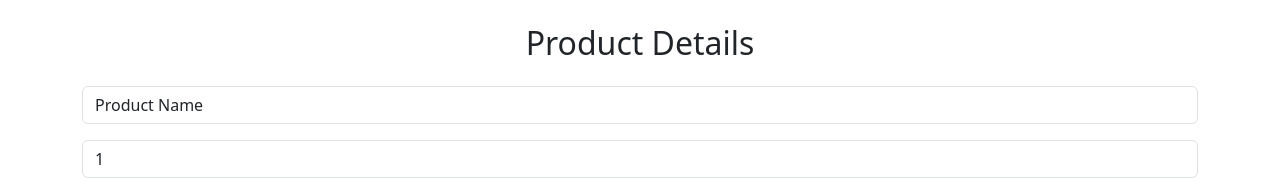
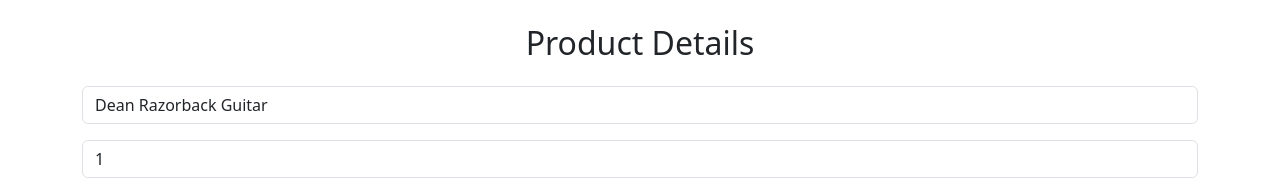
Before and after one commit to MGTheTrain/e-commerce-service, an Angular app in the folder frontend/e-commerce-service/: page /products/1 in a window 1280 px wide. Shown: the top 178 px of the page. Built offline with nearby package versions, Linux system fonts and the light colour scheme.

Commit message:
modify mock data

```diff
--- a/frontend/e-commerce-service/src/app/components/product-management/product-detail/product-detail.component.ts
+++ b/frontend/e-commerce-service/src/app/components/product-management/product-detail/product-detail.component.ts
@@ -21,7 +21,7 @@ export class ProductDetailComponent {
   product: ProductResponseDTO = {
     productID: '1',
     categoryID: '1',
-    name: 'Product Name',
+    name: 'Dean Razorback Guitar',
     description: 'Product Description',
     price: 99.99,
     stock: 10,
--- a/frontend/e-commerce-service/src/app/components/shopping-cart/cart-item/cart-item.component.ts
+++ b/frontend/e-commerce-service/src/app/components/shopping-cart/cart-item/cart-item.component.ts
@@ -22,7 +22,7 @@ export class CartItemComponent {
   @Input() product: ProductResponseDTO = {
     productID: '1',
     categoryID: '1',
-    name: 'Product Name',
+    name: 'Dean Razorback Guitar',
     description: 'Product Description',
     price: 99.99,
     stock: 10,
```
